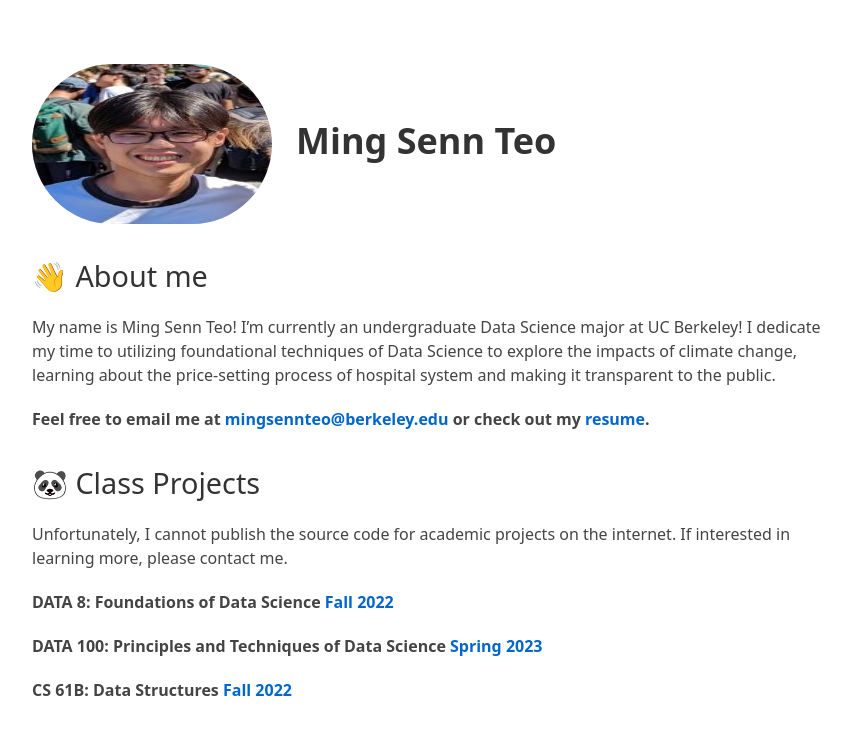
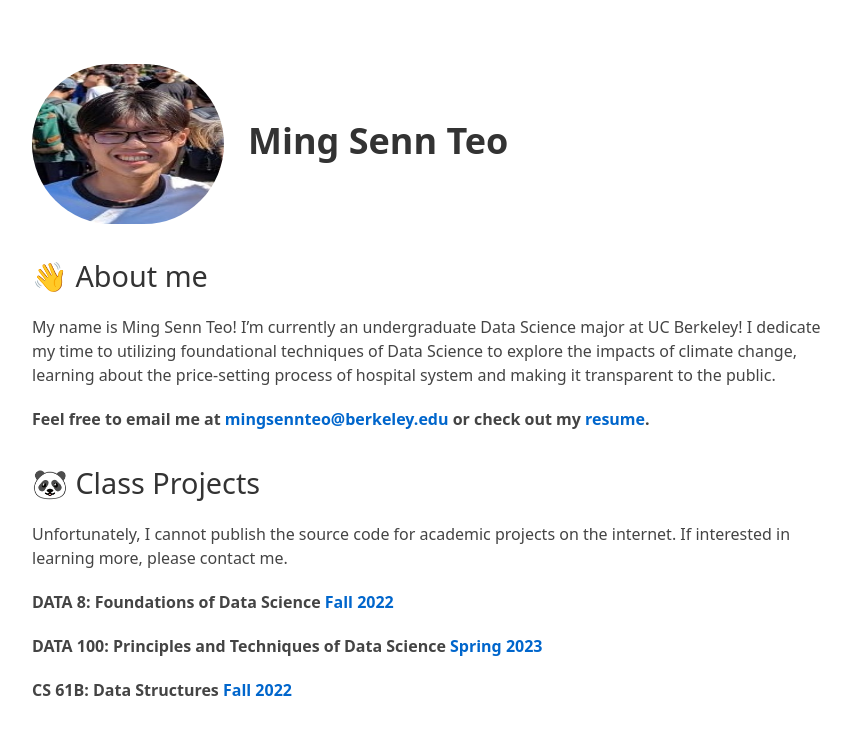
Before and after one commit to MSTeo01/old-website-2.0, a Jekyll site: the page built from index.md, in a window 1280 px wide. Shown: the top 735 px of the page, without its empty margins (208-1059 px from the left). Built offline with Jekyll 4.4.1, drawn with Linux system fonts in a browser that asks for light colours; our own code applies the rules of GitHub Pages for plain Markdown files.

Commit message:
Test Ratio #3

```diff
--- a/styles/styles.scss
+++ b/styles/styles.scss
@@ -118,7 +118,7 @@ img {
 }
 
 .avatar {
-  width: 15rem;
+  width: 12rem;
   height: 10rem;
   border-radius: 10rem;
   margin-right: 1.5rem;
```
